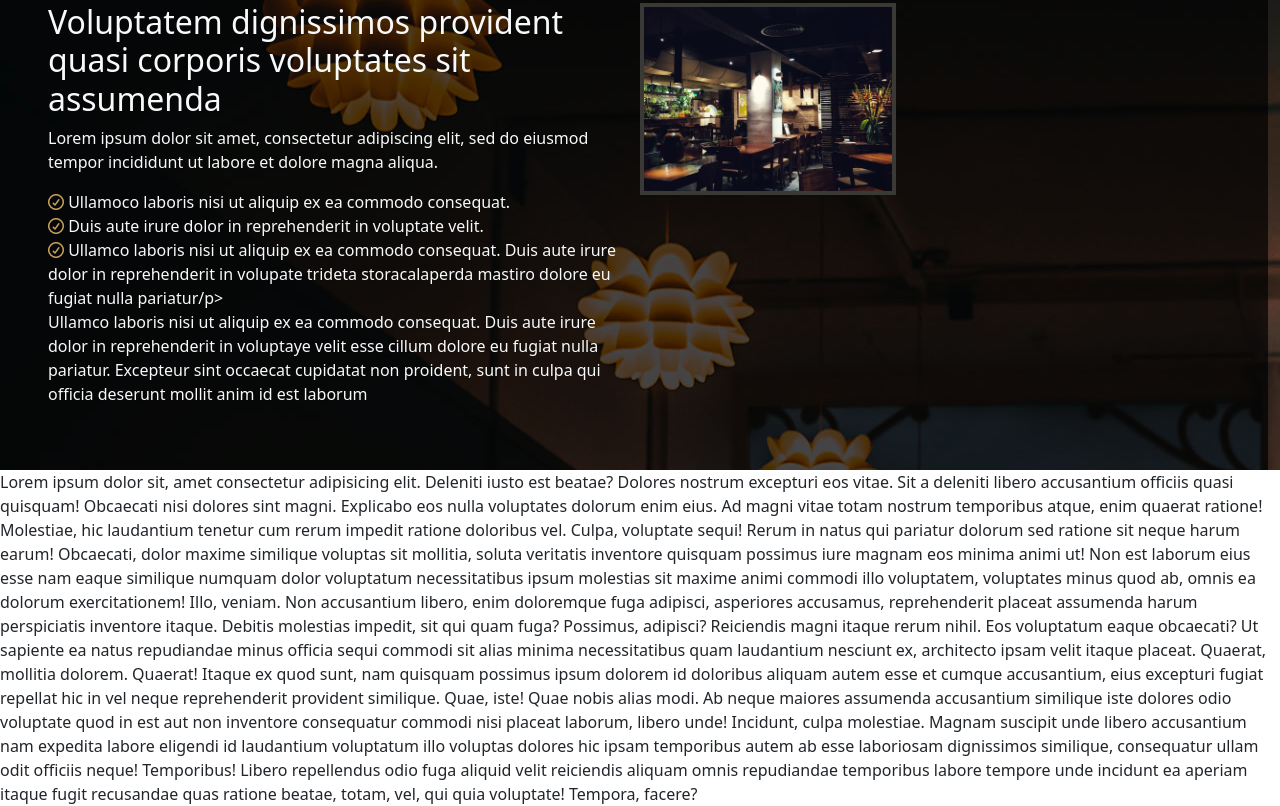
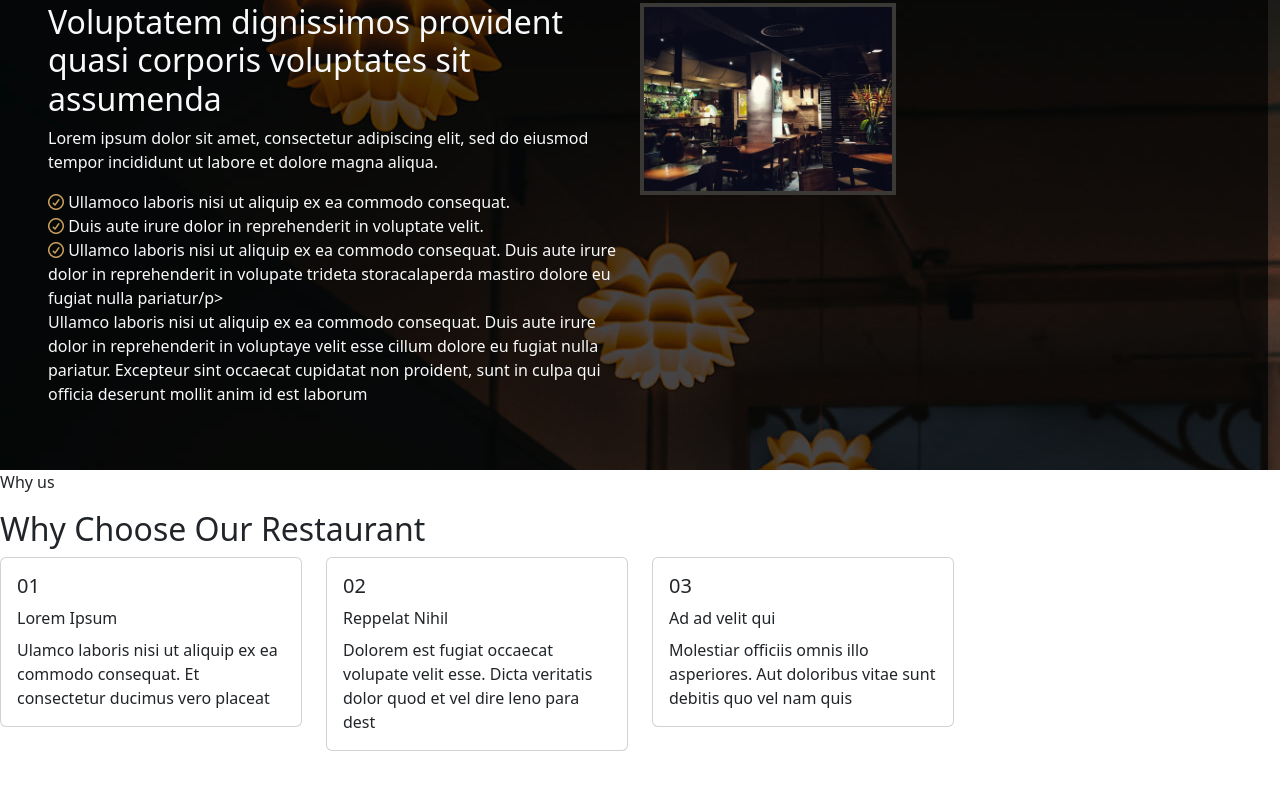
Before and after one commit to chaimachai/CbienBon, a website: page index.html in a window 1280 px wide. Shown: the part 685-1491 px from the top of the page. After the commit the page ends 1436 px from the top, so only its background shows below. Drawn offline with nearby package versions, Linux system fonts and the light colour scheme.

Commit message:
cards partie why us

```diff
--- a/index.html
+++ b/index.html
@@ -97,17 +97,41 @@
                 </div>
             </div>
         </section>
-        <section class="">
-            Lorem ipsum dolor sit, amet consectetur adipisicing elit. Deleniti iusto est beatae? Dolores nostrum excepturi eos vitae. Sit a deleniti libero accusantium officiis quasi quisquam! Obcaecati nisi dolores sint magni.
-            Explicabo eos nulla voluptates dolorum enim eius. Ad magni vitae totam nostrum temporibus atque, enim quaerat ratione! Molestiae, hic laudantium tenetur cum rerum impedit ratione doloribus vel. Culpa, voluptate sequi!
-            Rerum in natus qui pariatur dolorum sed ratione sit neque harum earum! Obcaecati, dolor maxime similique voluptas sit mollitia, soluta veritatis inventore quisquam possimus iure magnam eos minima animi ut!
-            Non est laborum eius esse nam eaque similique numquam dolor voluptatum necessitatibus ipsum molestias sit maxime animi commodi illo voluptatem, voluptates minus quod ab, omnis ea dolorum exercitationem! Illo, veniam.
-            Non accusantium libero, enim doloremque fuga adipisci, asperiores accusamus, reprehenderit placeat assumenda harum perspiciatis inventore itaque. Debitis molestias impedit, sit qui quam fuga? Possimus, adipisci? Reiciendis magni itaque rerum nihil.
-            Eos voluptatum eaque obcaecati? Ut sapiente ea natus repudiandae minus officia sequi commodi sit alias minima necessitatibus quam laudantium nesciunt ex, architecto ipsam velit itaque placeat. Quaerat, mollitia dolorem. Quaerat!
-            Itaque ex quod sunt, nam quisquam possimus ipsum dolorem id doloribus aliquam autem esse et cumque accusantium, eius excepturi fugiat repellat hic in vel neque reprehenderit provident similique. Quae, iste!
-            Quae nobis alias modi. Ab neque maiores assumenda accusantium similique iste dolores odio voluptate quod in est aut non inventore consequatur commodi nisi placeat laborum, libero unde! Incidunt, culpa molestiae.
-            Magnam suscipit unde libero accusantium nam expedita labore eligendi id laudantium voluptatum illo voluptas dolores hic ipsam temporibus autem ab esse laboriosam dignissimos similique, consequatur ullam odit officiis neque! Temporibus!
-            Libero repellendus odio fuga aliquid velit reiciendis aliquam omnis repudiandae temporibus labore tempore unde incidunt ea aperiam itaque fugit recusandae quas ratione beatae, totam, vel, qui quia voluptate! Tempora, facere?
+        <section class="why_us">
+            <div>
+                <p>Why us</p>
+                <h2>Why Choose Our Restaurant</h2>
+            </div>
+            <div class="row">
+                <div class="col-sm-3">
+                    <div class="card">
+                        <div class="card-body">
+                            <h5 class="card-title">01</h5>
+                            <p class="card-title">Lorem Ipsum</p>
+                            <p class="card-text">Ulamco laboris nisi ut aliquip ex ea commodo
+                                consequat. Et consectetur ducimus vero placeat</p>
+                        </div>
+                    </div>
+                </div>
+                <div class="col-sm-3">
+                    <div class="card">
+                        <div class="card-body">
+                            <h5 class="card-title">02</h5>
+                            <p class="card-title">Reppelat Nihil</p>
+                            <p class="card-text">Dolorem est fugiat occaecat volupate velit esse. Dicta veritatis dolor quod et vel dire leno para dest</p>
+                        </div>
+                    </div>
+                </div>
+                <div class="col-sm-3">
+                    <div class="card">
+                        <div class="card-body">
+                            <h5 class="card-title">03</h5>
+                            <p class="card-title">Ad ad velit qui</p>
+                            <p class="card-text">Molestiar officiis omnis illo asperiores. Aut doloribus vitae sunt debitis quo vel nam quis</p>
+                        </div>
+                    </div>
+                </div>
+            </div>
         </section>
     </main>
     <script src="./node_modules/bootstrap/dist/js/bootstrap.bundle.js"></script>
```
